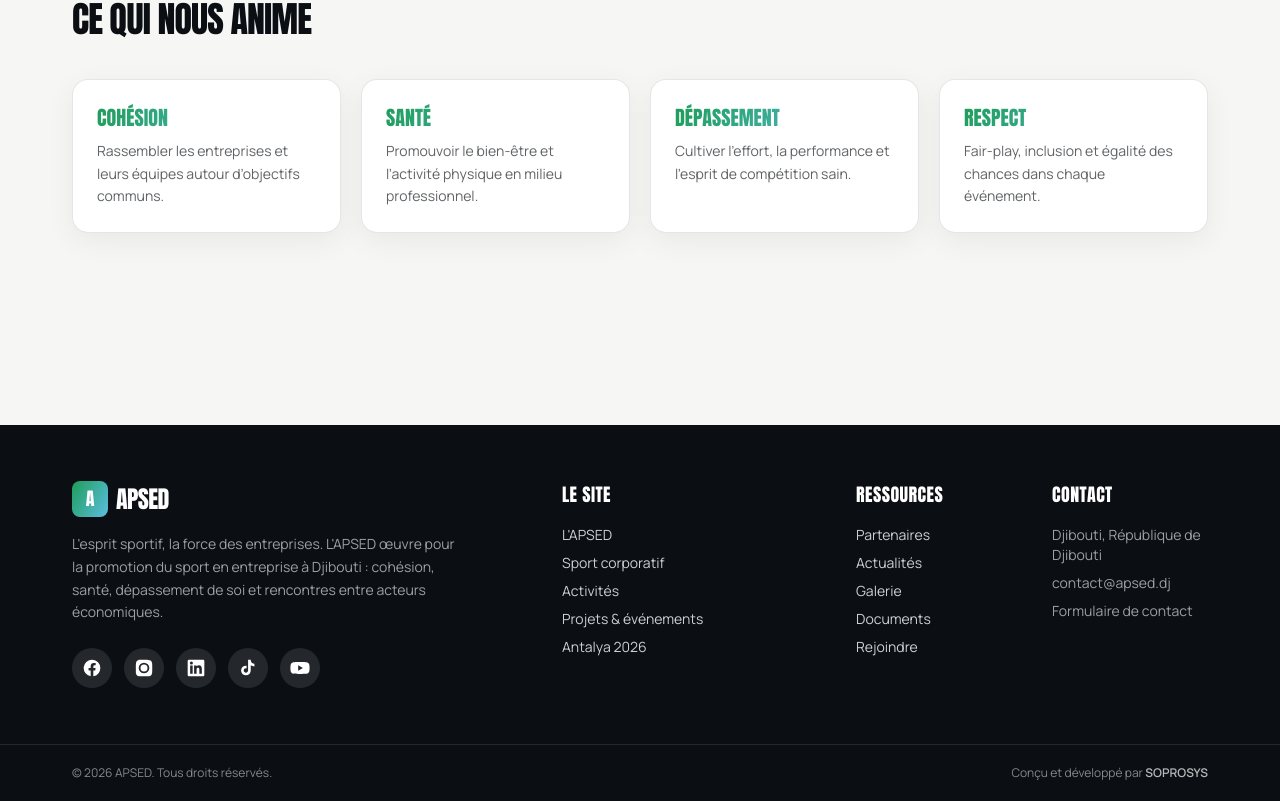
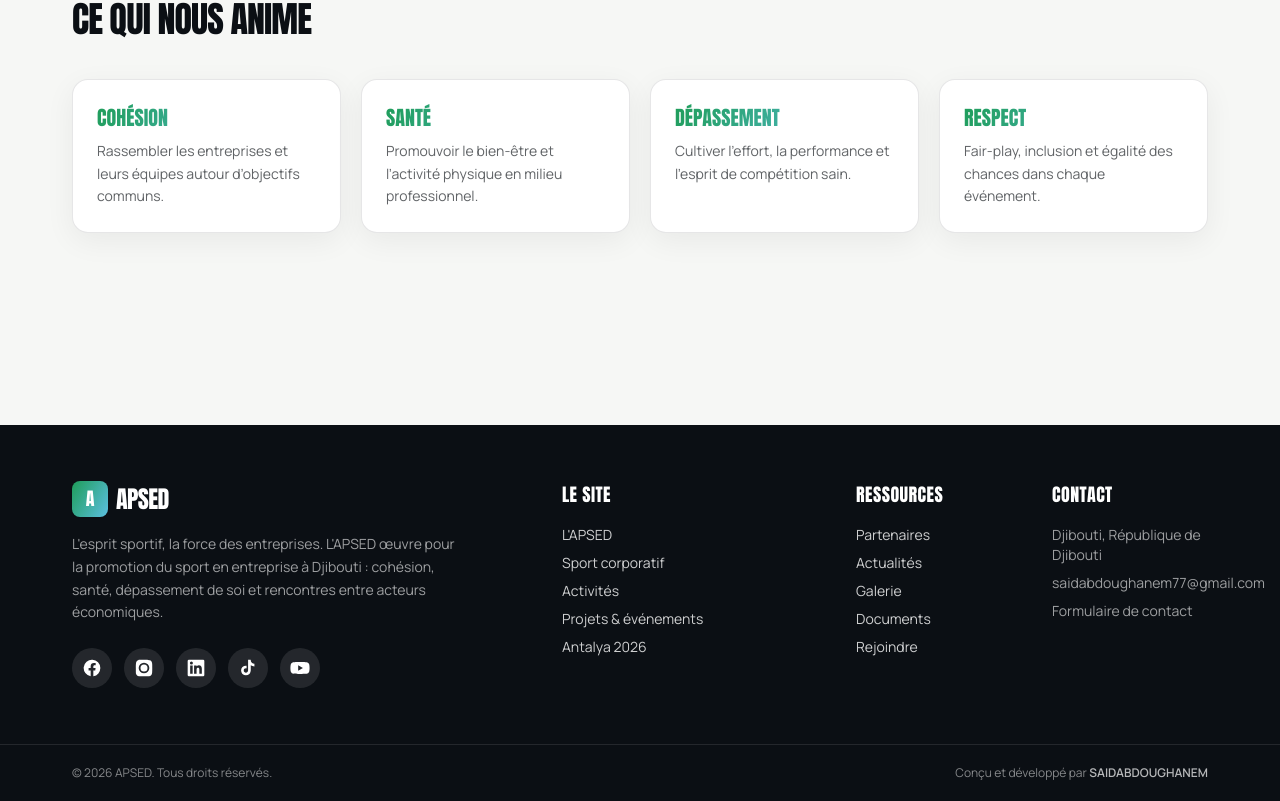
Before and after one commit to lespharmaciesvertes/ASPED, a Next.js app in the folder apsed-website/: page /apsed in a window 1280 px wide. Shown: the part 1614-2415 px from the top of the page. Built offline with nearby package versions, Linux system fonts and the light colour scheme; no server answers.

Commit message:
Update Footer.tsx

```diff
--- a/apsed-website/src/components/Footer.tsx
+++ b/apsed-website/src/components/Footer.tsx
@@ -2,7 +2,7 @@ import Link from 'next/link';
 import Logo from './Logo';
 import Socials from './Socials';
 
-const email = process.env.NEXT_PUBLIC_CONTACT_EMAIL || 'contact@apsed.dj';
+const email = process.env.NEXT_PUBLIC_CONTACT_EMAIL || 'saidabdoughanem77@gmail.com';
 
 export default function Footer() {
   const year = new Date().getFullYear();
@@ -55,7 +55,7 @@ export default function Footer() {
       <div className="border-t border-white/10">
         <div className="container-x flex flex-col items-center justify-between gap-2 py-5 text-xs text-white/50 sm:flex-row">
           <p>© {year} APSED. Tous droits réservés.</p>
-          <p>Conçu et développé par <span className="font-semibold text-white/70">SOPROSYS</span></p>
+          <p>Conçu et développé par <span className="font-semibold text-white/70">SAIDABDOUGHANEM</span></p>
         </div>
       </div>
     </footer>
```
